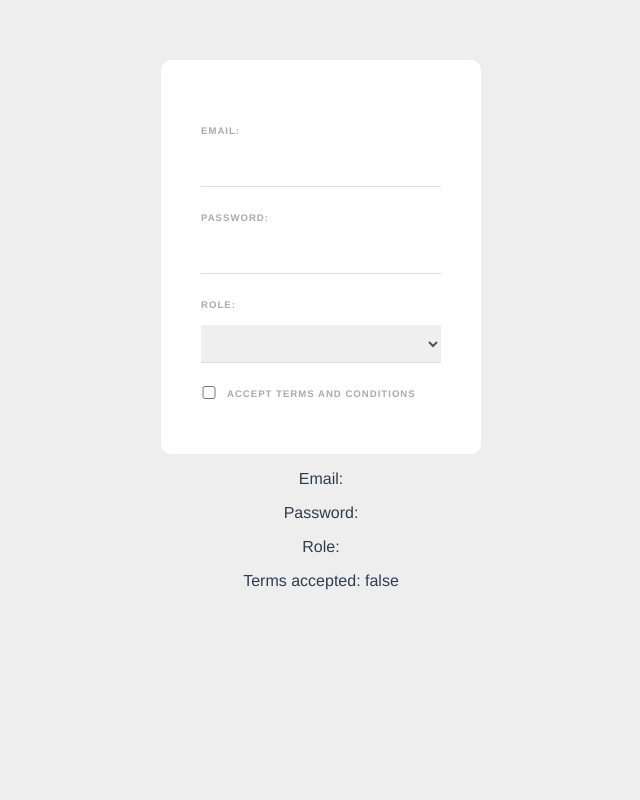
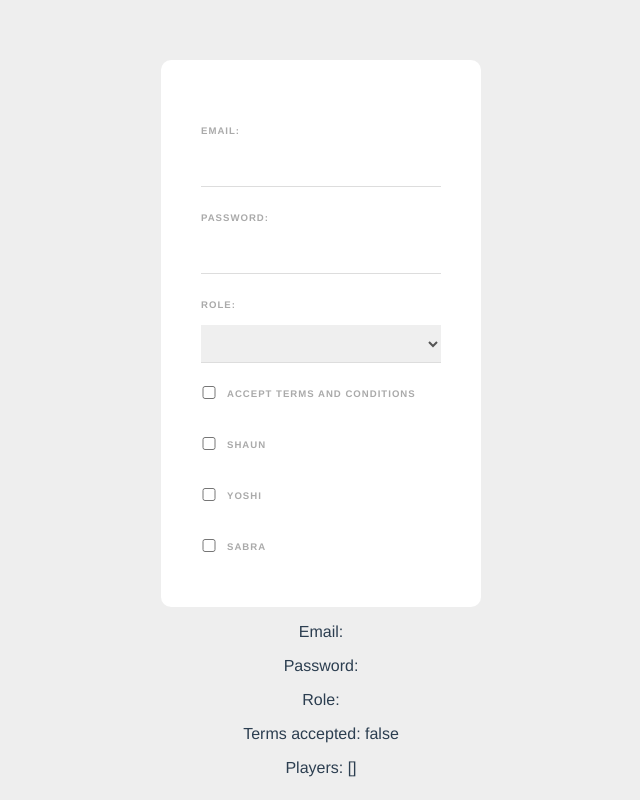
Before and after one commit to Sab-ra/web-form, a Vue app: page / in a window 1280 px wide. Shown: the whole page, without its empty margins (319-959 px from the left). Built offline with nearby package versions, Linux system fonts and the light colour scheme.

Commit message:
Add names with checkboxes The non-required opption It will be deleted with the next commit

```diff
--- a/src/components/SignupForm.vue
+++ b/src/components/SignupForm.vue
@@ -17,12 +17,29 @@
       <label>Accept terms and conditions</label>
     </div>
 
+    <div class="non-required-checkboxes">
+      <div>
+        <input type="checkbox" value="shaun" v-model="player_names">
+        <label>Shaun</label>
+      </div>
+      <div>
+        <input type="checkbox" value="yoshi" v-model="player_names">
+        <label>Yoshi</label>
+      </div>
+      <div>
+        <input type="checkbox" value="mario" v-model="player_names">
+        <label>Sabra</label>
+      </div>
+    </div>
+
   </form>
 
   <p>Email: {{ email_input }}</p>
   <p>Password: {{ password_input }}</p>
   <p>Role: {{ role_selection }}</p>
   <p>Terms accepted: {{ terms_acception }}</p>
+  <p>Players: {{ player_names }}</p>
+
 
 </template>
 
@@ -33,7 +50,8 @@ export default {
       email_input: '',
       password_input: '',
       role_selection: '',
-      terms_acception: false
+      terms_acception: false,
+      player_names: []
     }
   }
 
```
